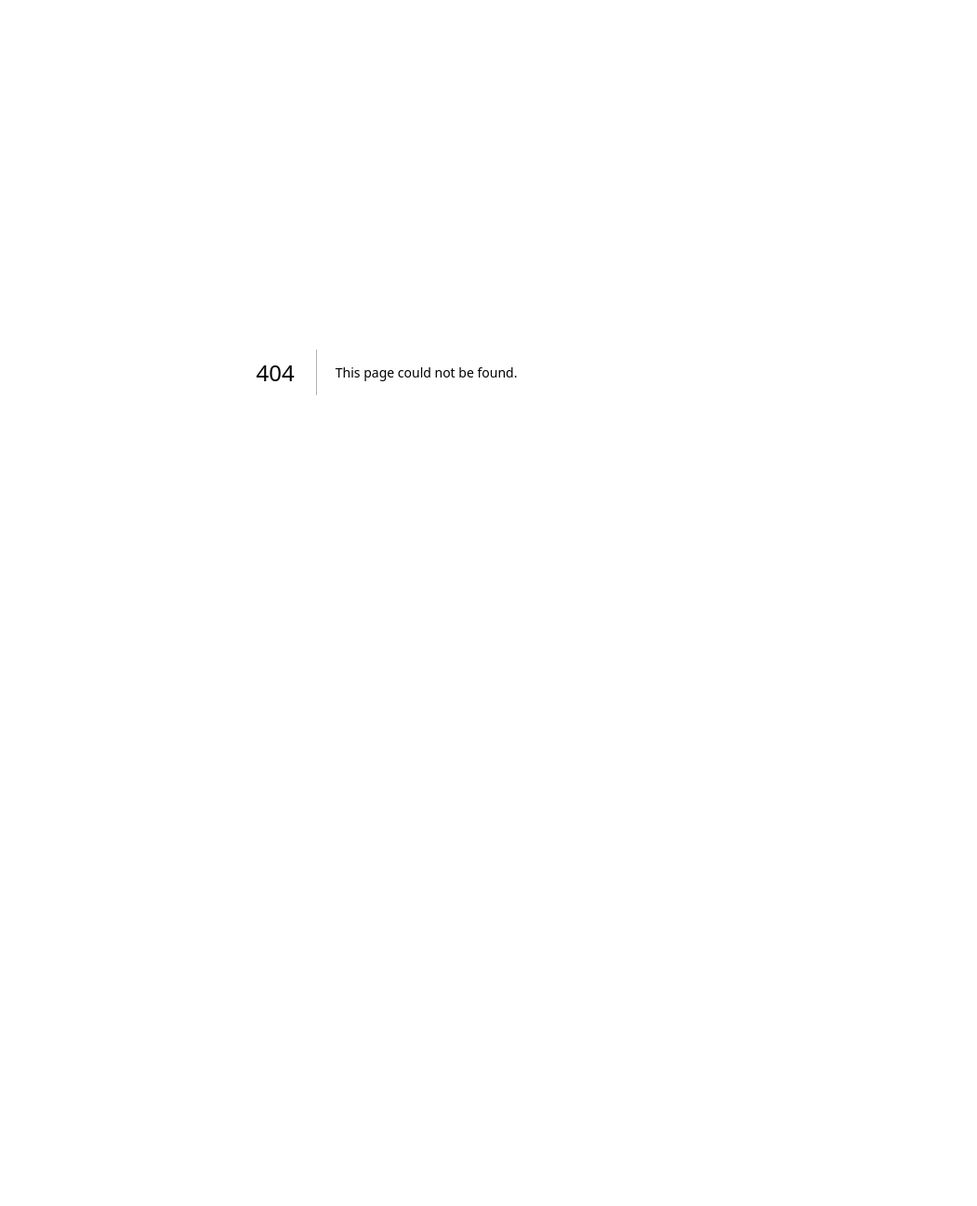
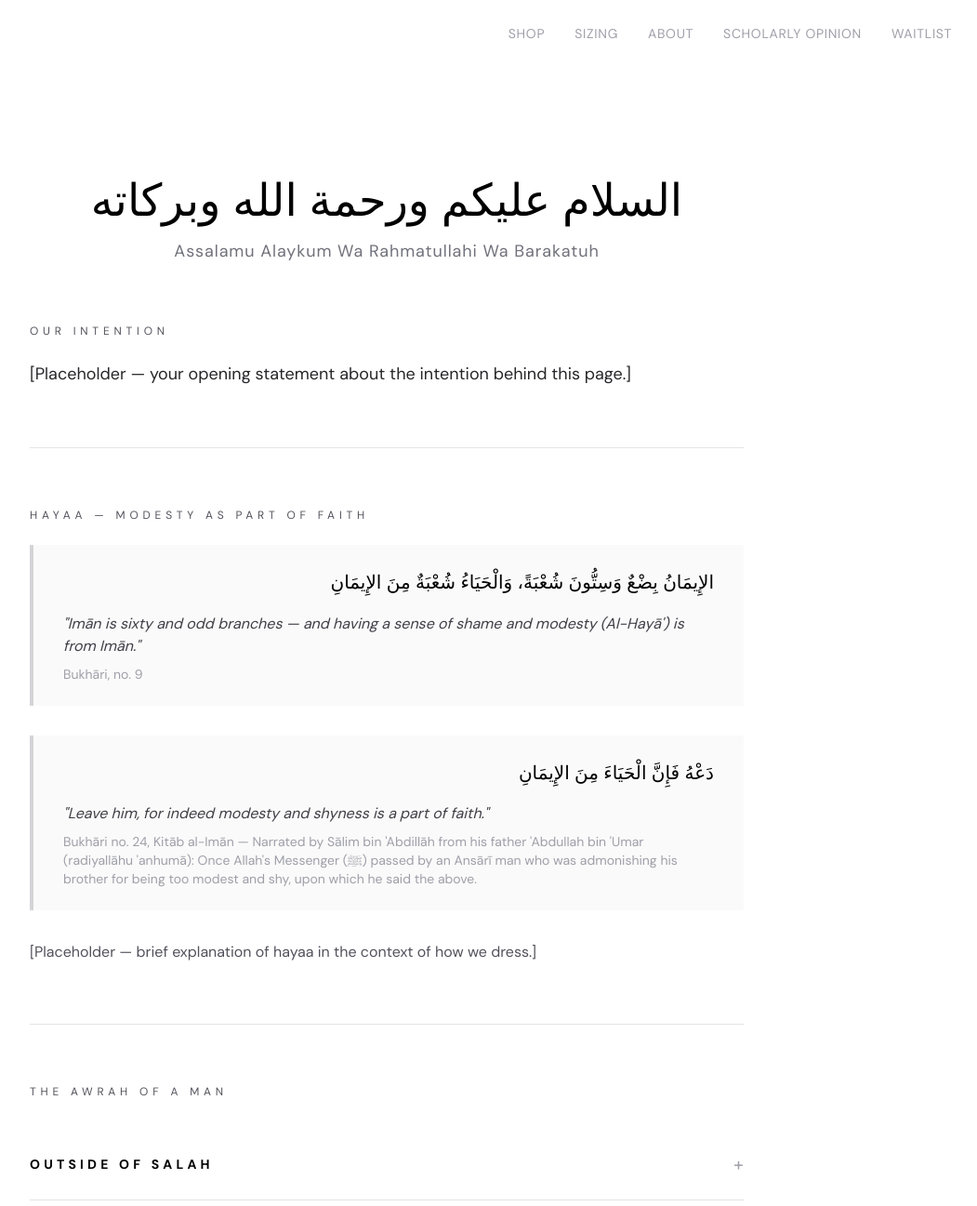
Before and after one commit to RazzleAI212/awrah-co, a Next.js app: page /scholarly-opinion in a window 1280 px wide. Before the commit this address had no page. Shown: the top 1297 px of the page at 93% size, without its empty margins (224-1275 px from the left). Before the commit the page ends 800 px from the top, so only its background shows below. Built offline with nearby package versions, Linux system fonts and the light colour scheme.

Commit message:
add scholarly opinion page with accordion dropdowns

```diff
--- a/app/components/Navbar.js
+++ b/app/components/Navbar.js
@@ -29,6 +29,7 @@ export default function Navbar() {
     { label: "Shop", href: "/shop" },
     { label: "Sizing", href: "/sizing" },
     { label: "About", href: "/about" },
+    { label: "Scholarly Opinion", href: "/scholarly-opinion" },
     { label: "Waitlist", href: isHome ? "#waitlist" : "/#waitlist" },
   ]
 
--- /dev/null
+++ b/app/scholarly-opinion/page.js
@@ -0,0 +1,152 @@
+"use client"
+import { useState } from "react"
+import Navbar from "../components/Navbar"
+import Footer from "../components/Footer"
+
+function Accordion({ title, children }) {
+  const [open, setOpen] = useState(false)
+
+  return (
+    <div className="border-b border-zinc-200">
+      <button
+        onClick={() => setOpen(!open)}
+        className="w-full flex items-center justify-between py-6 text-left group"
+      >
+        <p className="text-black text-sm font-bold tracking-[0.3em] uppercase">
+          {title}
+        </p>
+        <span className={`text-zinc-400 text-xl transition-transform duration-300 ${open ? "rotate-45" : ""}`}>
+          +
+        </span>
+      </button>
+      <div className={`overflow-hidden transition-all duration-500 ${open ? "max-h-[2000px] pb-8" : "max-h-0"}`}>
+        {children}
+      </div>
+    </div>
+  )
+}
+
+export default function ScholarlyOpinion() {
+  return (
+    <main className="min-h-screen bg-white">
+      <Navbar />
+
+      <section className="pt-48 pb-32 px-6">
+        <div className="max-w-3xl mx-auto">
+
+          {/* Greeting */}
+          <div className="text-center mb-16">
+          <p className="text-black text-5xl mb-4" dir="rtl">
+  السلام عليكم ورحمة الله وبركاته
+</p>
+<p className="text-zinc-500 text-lg tracking-wider">
+  Assalamu Alaykum Wa Rahmatullahi Wa Barakatuh
+</p>
+          </div>
+
+          {/* Intention */}
+          <div className="mb-16 pb-16 border-b border-zinc-200">
+            <p className="text-zinc-600 text-xs tracking-[0.4em] uppercase mb-6">Our Intention</p>
+            <p className="text-zinc-800 text-lg leading-relaxed">
+              [Placeholder — your opening statement about the intention behind this page.]
+            </p>
+          </div>
+
+          {/* Hayaa Section */}
+          <div className="mb-16 pb-16 border-b border-zinc-200">
+            <p className="text-zinc-600 text-xs tracking-[0.4em] uppercase mb-6">
+              Hayaa — Modesty as Part of Faith
+            </p>
+
+            <div className="bg-zinc-50 border-l-4 border-zinc-300 px-8 py-6 mb-8">
+              <p className="text-black text-xl text-right mb-4 leading-relaxed" dir="rtl">
+                الإِيمَانُ بِضْعٌ وَسِتُّونَ شُعْبَةً، وَالْحَيَاءُ شُعْبَةٌ مِنَ الإِيمَانِ
+              </p>
+              <p className="text-zinc-700 text-base italic mb-2">
+                "Imān is sixty and odd branches — and having a sense of shame and modesty (Al-Hayā') is from Imān."
+              </p>
+              <p className="text-zinc-400 text-sm">Bukhāri, no. 9</p>
+            </div>
+
+            <div className="bg-zinc-50 border-l-4 border-zinc-300 px-8 py-6 mb-8">
+              <p className="text-black text-xl text-right mb-4 leading-relaxed" dir="rtl">
+                دَعْهُ فَإِنَّ الْحَيَاءَ مِنَ الإِيمَانِ
+              </p>
+              <p className="text-zinc-700 text-base italic mb-2">
+                "Leave him, for indeed modesty and shyness is a part of faith."
+              </p>
+              <p className="text-zinc-400 text-sm">
+  Bukhāri no. 24, Kitāb al-Imān — Narrated by Sālim bin 'Abdillāh from his father 'Abdullah bin 'Umar (radiyallāhu 'anhumā): Once Allah's Messenger (ﷺ) passed by an Ansārī man who was admonishing his brother for being too modest and shy, upon which he said the above.
+</p>
+            </div>
+
+            <p className="text-zinc-600 text-base leading-relaxed">
+              [Placeholder — brief explanation of hayaa in the context of how we dress.]
+            </p>
+          </div>
+
+          {/* Accordion Sections */}
+          <div className="mb-16">
+            <p className="text-zinc-600 text-xs tracking-[0.4em] uppercase mb-8">
+              The Awrah of a Man
+            </p>
+
+            <Accordion title="Outside of Salah">
+              <div className="space-y-6">
+                <div className="bg-zinc-50 border-l-4 border-zinc-300 px-8 py-6">
+                  <p className="text-zinc-400 text-sm italic">
+                    [Placeholder — hadith(s) specifically on the awrah outside salah]
+                  </p>
+                </div>
+                <p className="text-zinc-600 text-base leading-relaxed">
+                  [Placeholder — scholarly explanation of the four madhab positions on the awrah outside salah.]
+                </p>
+              </div>
+            </Accordion>
+
+            <Accordion title="Inside of Salah">
+              <div className="space-y-6">
+                <div className="bg-zinc-50 border-l-4 border-zinc-300 px-8 py-6">
+                  <p className="text-zinc-400 text-sm italic">
+                    [Placeholder — hadith(s) specifically on the awrah inside salah]
+                  </p>
+                </div>
+                <p className="text-zinc-600 text-base leading-relaxed">
+                  [Placeholder — scholarly explanation of the awrah requirements inside salah.]
+                </p>
+              </div>
+            </Accordion>
+          </div>
+
+          {/* Reasoning */}
+          <div className="mb-16 pb-16 border-b border-zinc-200">
+            <p className="text-zinc-600 text-xs tracking-[0.4em] uppercase mb-6">Our Reasoning</p>
+            <p className="text-zinc-800 text-lg leading-relaxed">
+              [Placeholder — your personal reasoning. Covering the knee as the cautious position, accessibility, dawah angle, peace of mind when praying.]
+            </p>
+          </div>
+
+          {/* Sources */}
+          <div className="pt-4">
+            <p className="text-zinc-400 text-xs tracking-[0.4em] uppercase mb-4">Sources</p>
+            <ul className="space-y-2">
+              <li>
+                <a href="https://islamqa.info/en/answers/34976" target="_blank" className="text-zinc-400 text-xs hover:text-zinc-600 transition-colors">
+                  islamqa.info — Evidence that men's awrah is from the navel to the knee
+                </a>
+              </li>
+              <li>
+                <a href="https://islamqa.info/en/answers/171584" target="_blank" className="text-zinc-400 text-xs hover:text-zinc-600 transition-colors">
+                  islamqa.info — What is the awrah of a man
+                </a>
+              </li>
+            </ul>
+          </div>
+
+        </div>
+      </section>
+
+      <Footer />
+    </main>
+  )
+}
```
